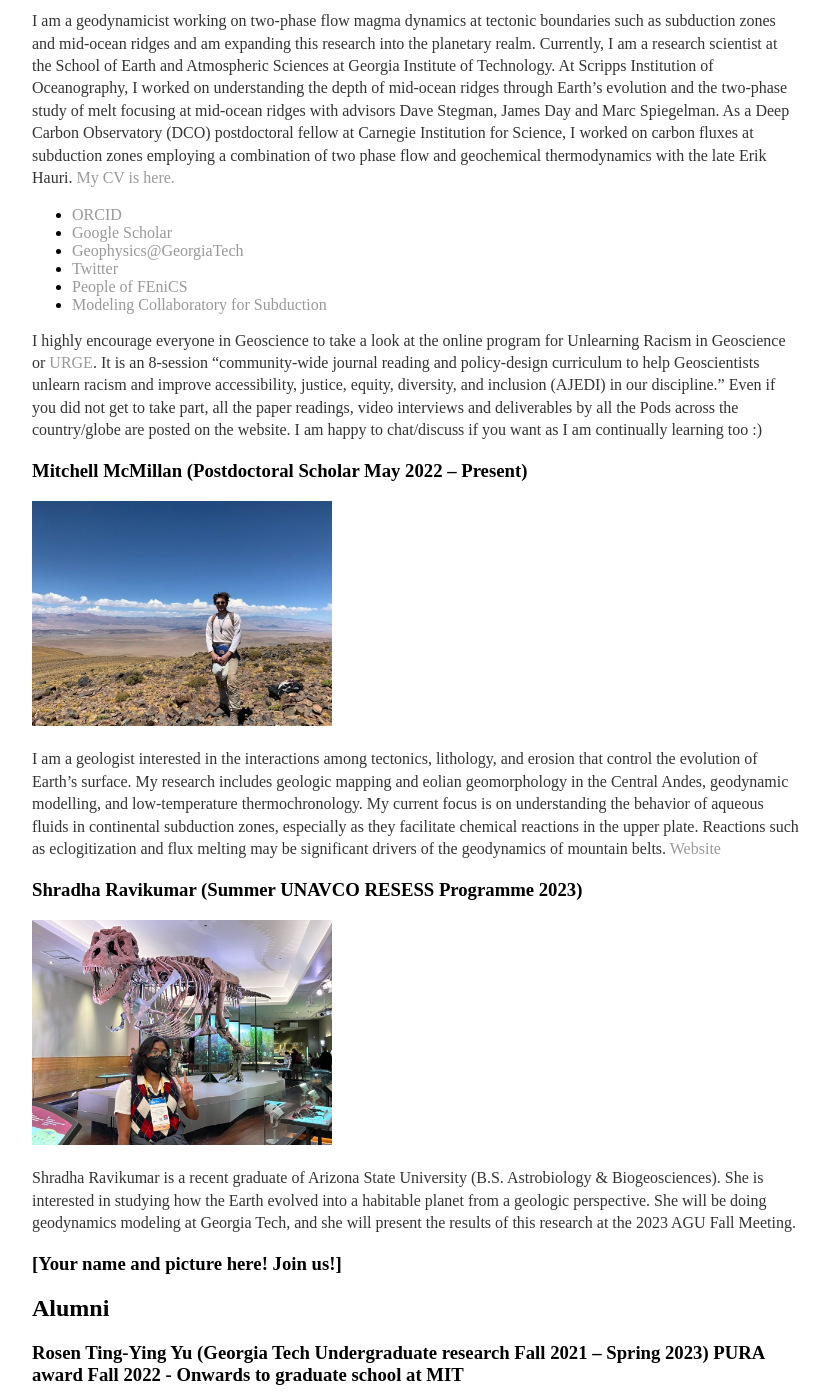
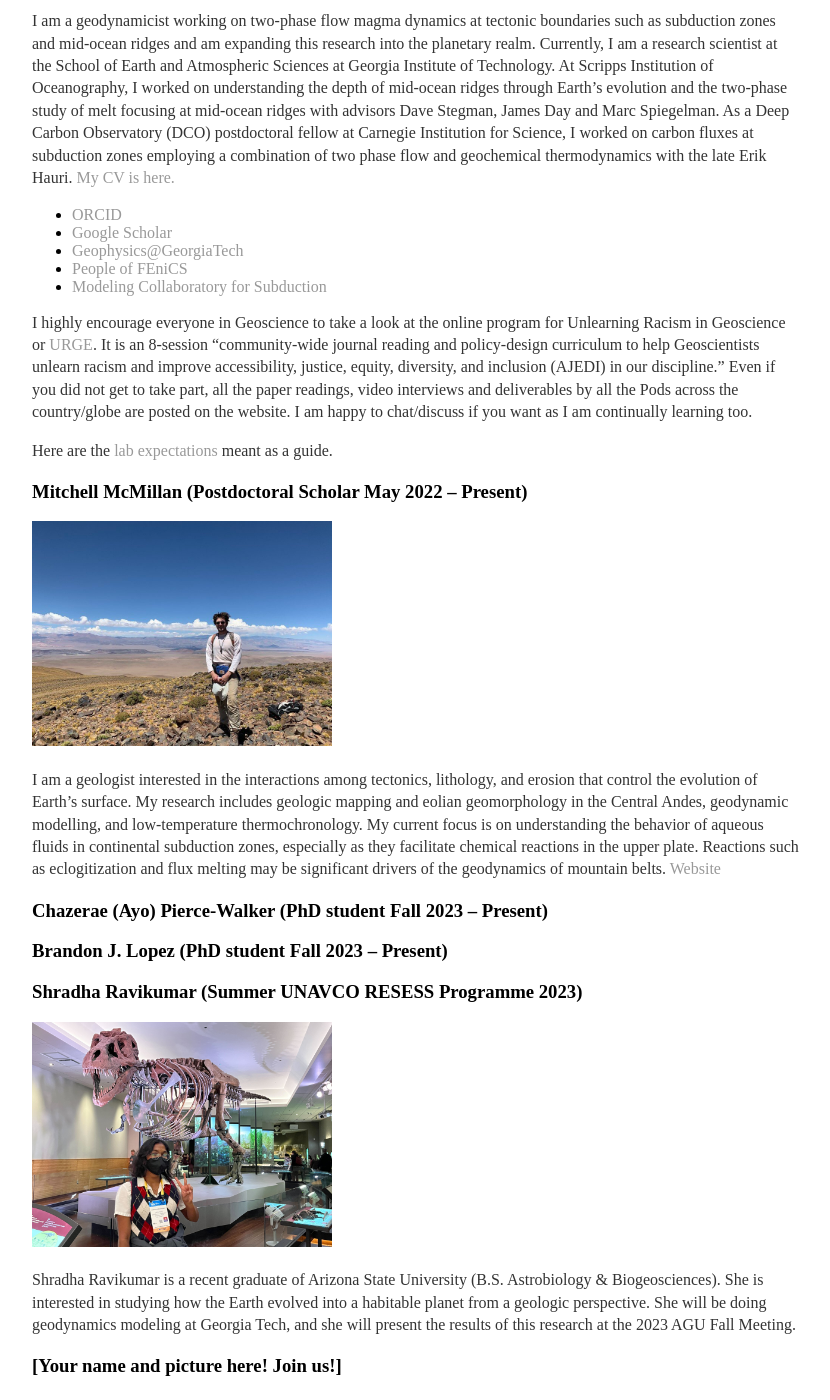
Before and after one commit to joycesim/joycesim.github.io, a Jekyll site: the page built from group/index.md, in a window 1280 px wide and 1400 px high, scrolled down 519 px. Shown: the whole window, without its empty margins (224-1054 px from the left). Built offline with Jekyll 4.4.1, drawn with Linux system fonts in a browser that asks for light colours.

Commit message:
Update index.md

```diff
--- a/group/index.md
+++ b/group/index.md
@@ -13,16 +13,21 @@ I am a geodynamicist working on two-phase flow magma dynamics at tectonic bounda
 * [ORCID](https://orcid.org/0000-0002-2469-1665)
 * [Google Scholar](https://scholar.google.com/citations?user=u2L2NLEAAAAJ&hl=en&authuser=1)
 * [Geophysics@GeorgiaTech](http://geophysics.eas.gatech.edu/)
-* [Twitter](https://twitter.com/SimDynamics)
 * [People of FEniCS](https://fenicsproject.org/people-of-fenics/)
 * [Modeling Collaboratory for Subduction](https://www.sz4d.org/mcs)
 
-I highly encourage everyone in Geoscience to take a look at the online program for Unlearning Racism in Geoscience or [URGE](www.urgeoscience.org). It is an 8-session "community-wide journal reading and policy-design curriculum to help Geoscientists unlearn racism and improve accessibility, justice, equity, diversity, and inclusion (AJEDI) in our discipline." Even if you did not get to take part, all the paper readings, video interviews and deliverables by all the Pods across the country/globe are posted on the website. I am happy to chat/discuss if you want as I am continually learning too :)
+I highly encourage everyone in Geoscience to take a look at the online program for Unlearning Racism in Geoscience or [URGE](www.urgeoscience.org). It is an 8-session "community-wide journal reading and policy-design curriculum to help Geoscientists unlearn racism and improve accessibility, justice, equity, diversity, and inclusion (AJEDI) in our discipline." Even if you did not get to take part, all the paper readings, video interviews and deliverables by all the Pods across the country/globe are posted on the website. I am happy to chat/discuss if you want as I am continually learning too.
+
+Here are the [lab expectations](https://joycesim.github.io/SimLabExpectations/) meant as a guide.
 
 ### Mitchell McMillan (Postdoctoral Scholar May 2022 -- Present)
 <img src="/image/MitchellMcMillan.jpg" alt="Mitchell" title="Mitchell" width="300" />
 
 I am a geologist interested in the interactions among tectonics, lithology, and erosion that control the evolution of Earth’s surface. My research includes geologic mapping and eolian geomorphology in the Central Andes, geodynamic modelling, and low-temperature thermochronology. My current focus is on understanding the behavior of aqueous fluids in continental subduction zones, especially as they facilitate chemical reactions in the upper plate. Reactions such as eclogitization and flux melting may be significant drivers of the geodynamics of mountain belts. [Website](https://www.mitchell-mcmillan.com/)
+
+### Chazerae (Ayo) Pierce-Walker (PhD student Fall 2023 -- Present)
+
+### Brandon J. Lopez (PhD student Fall 2023 -- Present)
 
 ### Shradha Ravikumar (Summer UNAVCO RESESS Programme 2023)
 <img src="/image/ShradhaRavikumar.jpg" alt="Mitchell" title="Shradha" width="300" />
```
